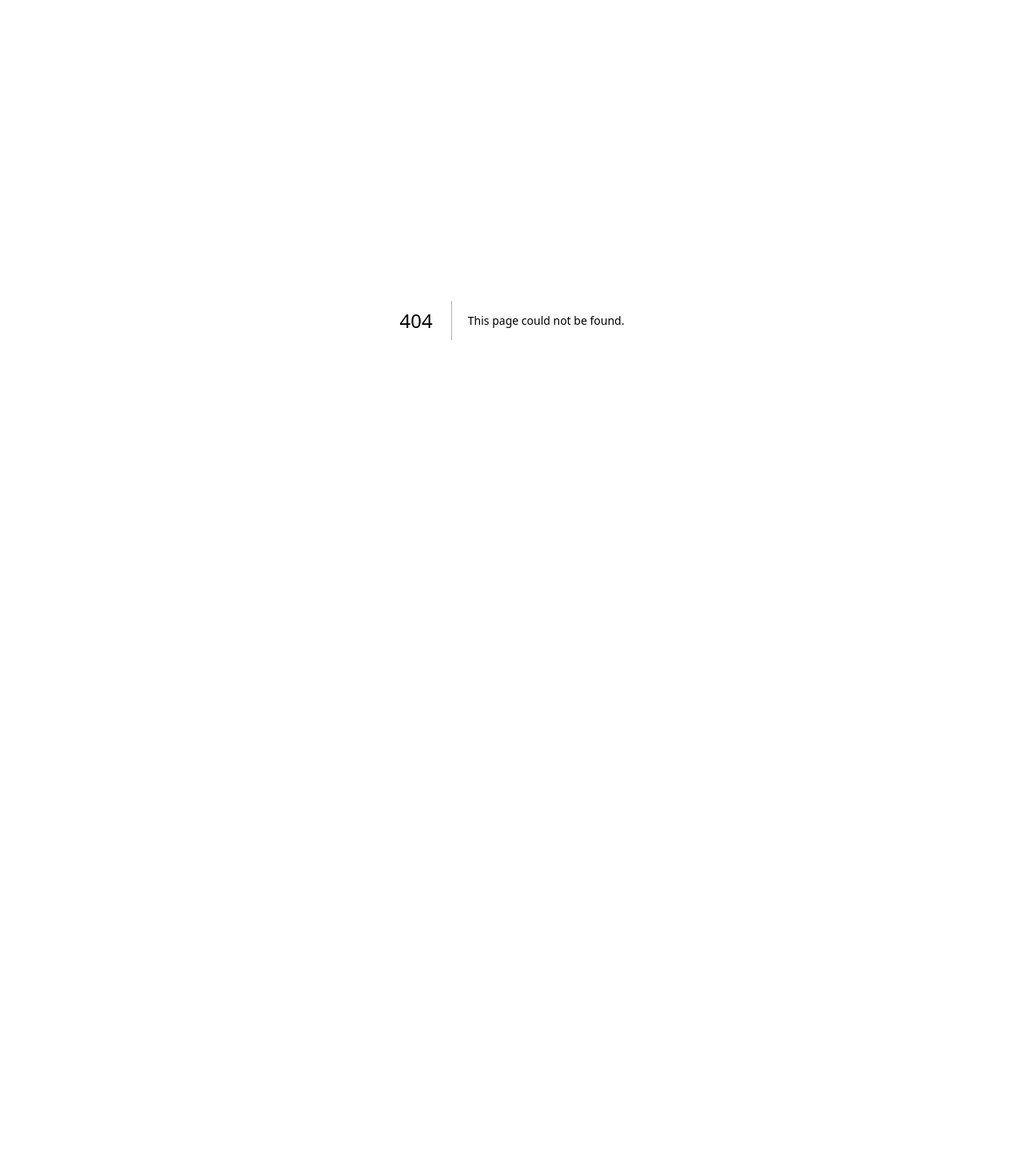
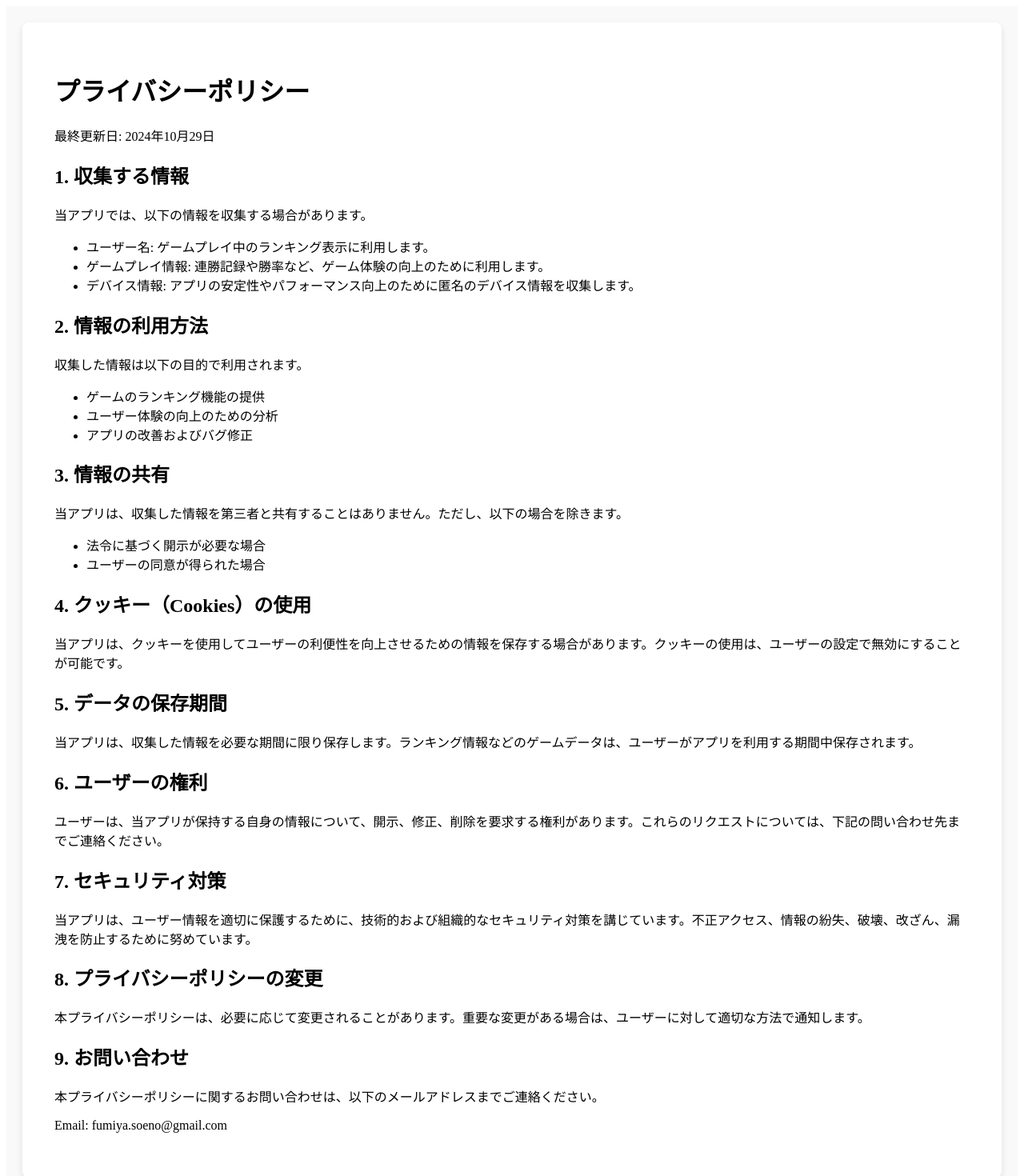
Before and after one commit to Fumiya-Soeno/memosta-api, a Next.js app: page /privacy-policy in a window 1280 px wide. Before the commit this address had no page. Shown: the top 1470 px of the page at 80% size. Before the commit the page ends 800 px from the top, so only its background shows below. Built offline with nearby package versions, Linux system fonts and the light colour scheme.

Commit message:
プライバシーポリシーの実装

```diff
--- /dev/null
+++ b/pages/privacy-policy.tsx
@@ -0,0 +1,103 @@
+import React from "react";
+
+const PrivacyPolicy = () => {
+  return (
+    <main className="container mx-auto p-4" style={styles.container}>
+      <div style={styles.content}>
+        <h1 className="text-4xl font-bold mb-6">プライバシーポリシー</h1>
+        <p>最終更新日: 2024年10月29日</p>
+
+        <h2 className="text-2xl font-bold mt-6 mb-4">1. 収集する情報</h2>
+        <p>
+          当アプリでは、以下の情報を収集する場合があります。
+          <ul className="list-disc list-inside">
+            <li>ユーザー名: ゲームプレイ中のランキング表示に利用します。</li>
+            <li>
+              ゲームプレイ情報:
+              連勝記録や勝率など、ゲーム体験の向上のために利用します。
+            </li>
+            <li>
+              デバイス情報:
+              アプリの安定性やパフォーマンス向上のために匿名のデバイス情報を収集します。
+            </li>
+          </ul>
+        </p>
+
+        <h2 className="text-2xl font-bold mt-6 mb-4">2. 情報の利用方法</h2>
+        <p>
+          収集した情報は以下の目的で利用されます。
+          <ul className="list-disc list-inside">
+            <li>ゲームのランキング機能の提供</li>
+            <li>ユーザー体験の向上のための分析</li>
+            <li>アプリの改善およびバグ修正</li>
+          </ul>
+        </p>
+
+        <h2 className="text-2xl font-bold mt-6 mb-4">3. 情報の共有</h2>
+        <p>
+          当アプリは、収集した情報を第三者と共有することはありません。ただし、以下の場合を除きます。
+          <ul className="list-disc list-inside">
+            <li>法令に基づく開示が必要な場合</li>
+            <li>ユーザーの同意が得られた場合</li>
+          </ul>
+        </p>
+
+        <h2 className="text-2xl font-bold mt-6 mb-4">
+          4. クッキー（Cookies）の使用
+        </h2>
+        <p>
+          当アプリは、クッキーを使用してユーザーの利便性を向上させるための情報を保存する場合があります。クッキーの使用は、ユーザーの設定で無効にすることが可能です。
+        </p>
+
+        <h2 className="text-2xl font-bold mt-6 mb-4">5. データの保存期間</h2>
+        <p>
+          当アプリは、収集した情報を必要な期間に限り保存します。ランキング情報などのゲームデータは、ユーザーがアプリを利用する期間中保存されます。
+        </p>
+
+        <h2 className="text-2xl font-bold mt-6 mb-4">6. ユーザーの権利</h2>
+        <p>
+          ユーザーは、当アプリが保持する自身の情報について、開示、修正、削除を要求する権利があります。これらのリクエストについては、下記の問い合わせ先までご連絡ください。
+        </p>
+
+        <h2 className="text-2xl font-bold mt-6 mb-4">7. セキュリティ対策</h2>
+        <p>
+          当アプリは、ユーザー情報を適切に保護するために、技術的および組織的なセキュリティ対策を講じています。不正アクセス、情報の紛失、破壊、改ざん、漏洩を防止するために努めています。
+        </p>
+
+        <h2 className="text-2xl font-bold mt-6 mb-4">
+          8. プライバシーポリシーの変更
+        </h2>
+        <p>
+          本プライバシーポリシーは、必要に応じて変更されることがあります。重要な変更がある場合は、ユーザーに対して適切な方法で通知します。
+        </p>
+
+        <h2 className="text-2xl font-bold mt-6 mb-4">9. お問い合わせ</h2>
+        <p>
+          本プライバシーポリシーに関するお問い合わせは、以下のメールアドレスまでご連絡ください。
+        </p>
+        <p>Email: fumiya.soeno@gmail.com</p>
+      </div>
+    </main>
+  );
+};
+
+export default PrivacyPolicy;
+
+const styles = {
+  container: {
+    display: "flex",
+    justifyContent: "center",
+    alignItems: "center",
+    padding: "20px",
+    minHeight: "100vh",
+    backgroundColor: "#f9f9f9",
+  },
+  content: {
+    maxWidth: "1200px",
+    width: "100%",
+    backgroundColor: "#ffffff",
+    padding: "40px",
+    borderRadius: "8px",
+    boxShadow: "0 4px 8px rgba(0, 0, 0, 0.1)",
+  },
+};
```
